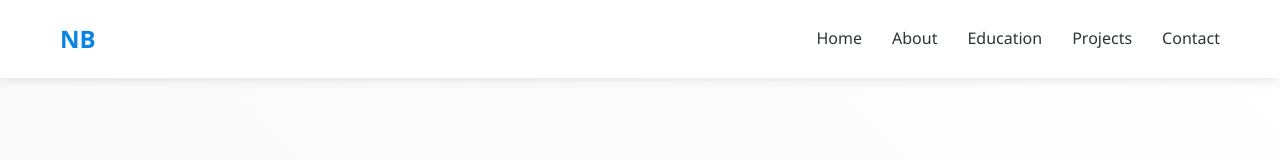
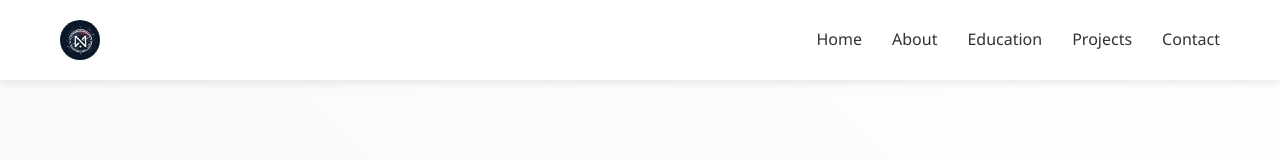
Before and after one commit to Nizier193/nizier193.github.io, a plain HTML site: page index.html in a window 1280 px wide. Shown: the top 160 px of the page. Drawn offline with Linux system fonts and the light colour scheme.

Commit message:
replaced NB with avatar

```diff
--- a/index.html
+++ b/index.html
@@ -10,7 +10,9 @@
 <body>
     <nav>
         <div class="nav-content">
-            <span class="logo">NB</span>
+            <div class="nav-logo">
+                <img src="images/logo.png" alt="Nikita Borisov" class="nav-avatar">
+            </div>
             <ul>
                 <li><a href="#home">Home</a></li>
                 <li><a href="#about">About</a></li>
--- a/styles.css
+++ b/styles.css
@@ -37,6 +37,18 @@ nav {
     justify-content: space-between;
     align-items: center;
     padding: 20px;
+}
+
+.nav-logo {
+    display: flex;
+    align-items: center;
+}
+
+.nav-avatar {
+    width: 40px;
+    height: 40px;
+    border-radius: 50%;
+    object-fit: cover;
 }
 
 .logo {
```
Also changed, not shown: images/logo.png (added).
